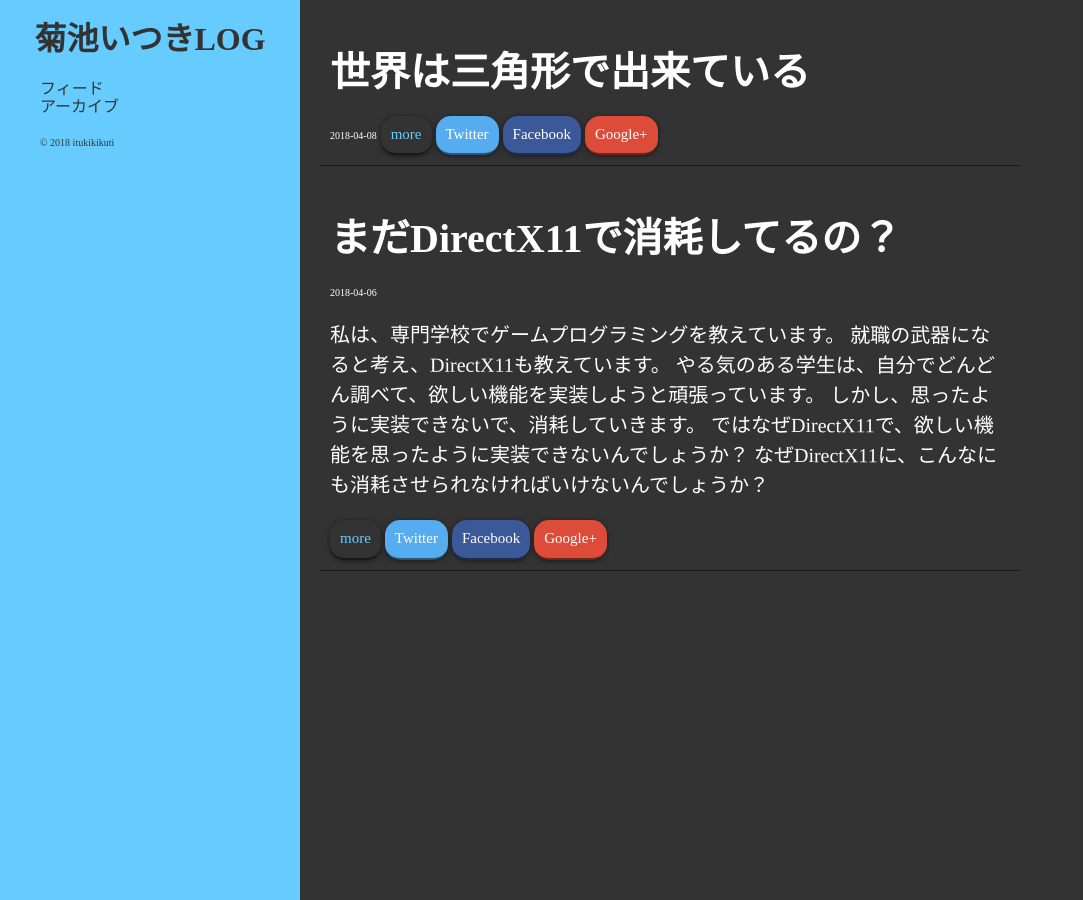
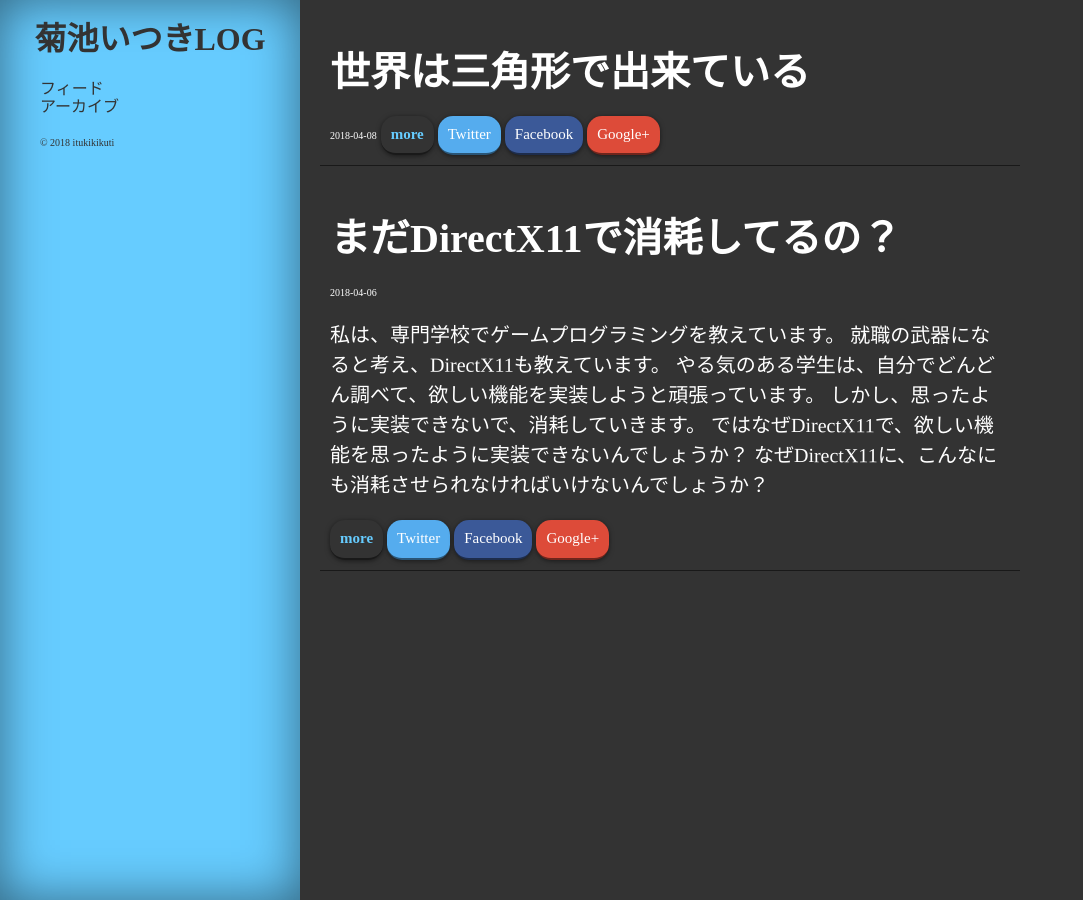
Before and after one commit to itukikikuti/windblow.net, a Jekyll site: the page built from index.html, in a window 1280 px wide. Shown: the whole page, without its empty margins (0-1083 px from the left). Built offline with Jekyll 4.4.1, drawn with Linux system fonts in a browser that asks for light colours; some web fonts are replaced; the list of posts is cut into pages by our own code.

Commit message:
Update style.scss

```diff
--- a/assets/css/style.scss
+++ b/assets/css/style.scss
@@ -20,6 +20,7 @@ header {
     width: 300px;
     height: 100%;
     background: $color;
+    box-shadow: 0px 0px 50px rgba(0, 0, 0, 0.5) inset;
     h1 {
         font-weight: 600;
         text-align: center;
@@ -91,6 +92,7 @@ article {
         &:nth-last-of-type(4) {
             background: $back;
             color: $color;
+            font-weight: 900;
         }
         &:nth-last-of-type(3) {
             background: #55acee;
```
